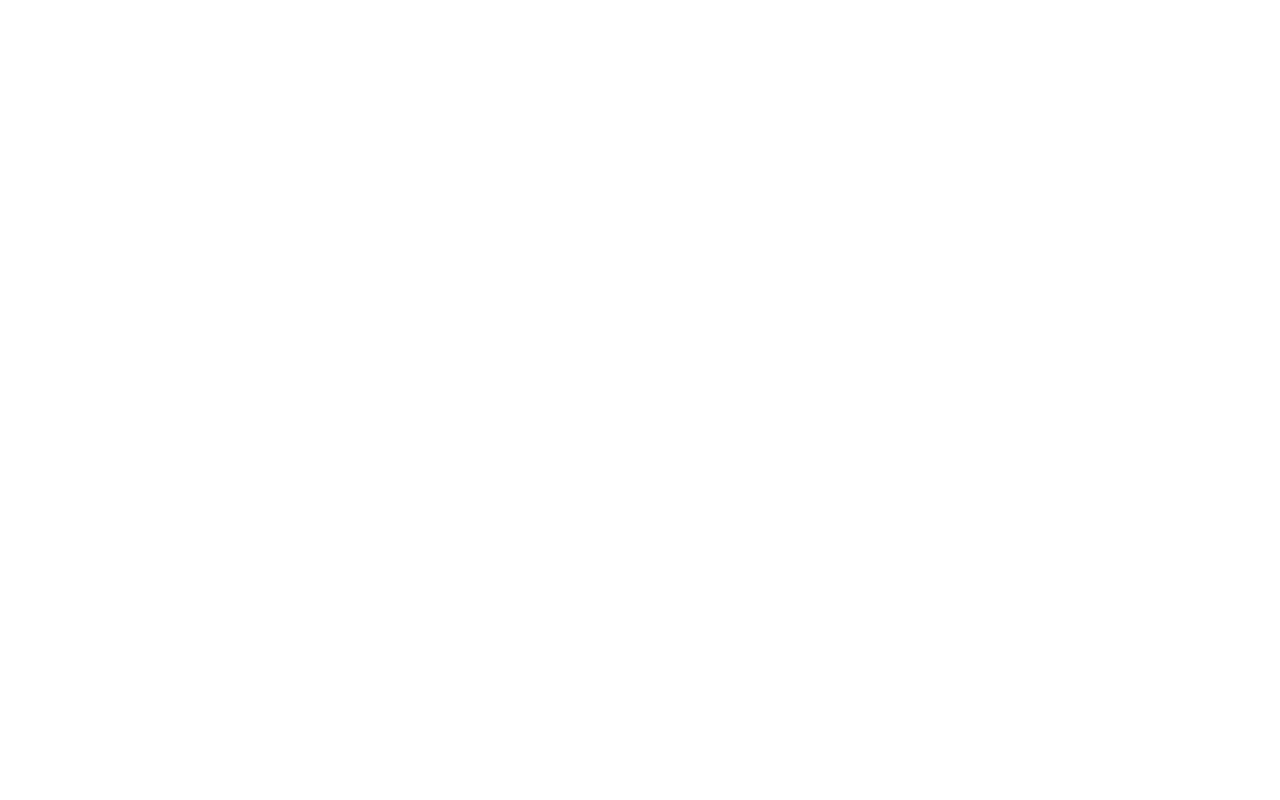
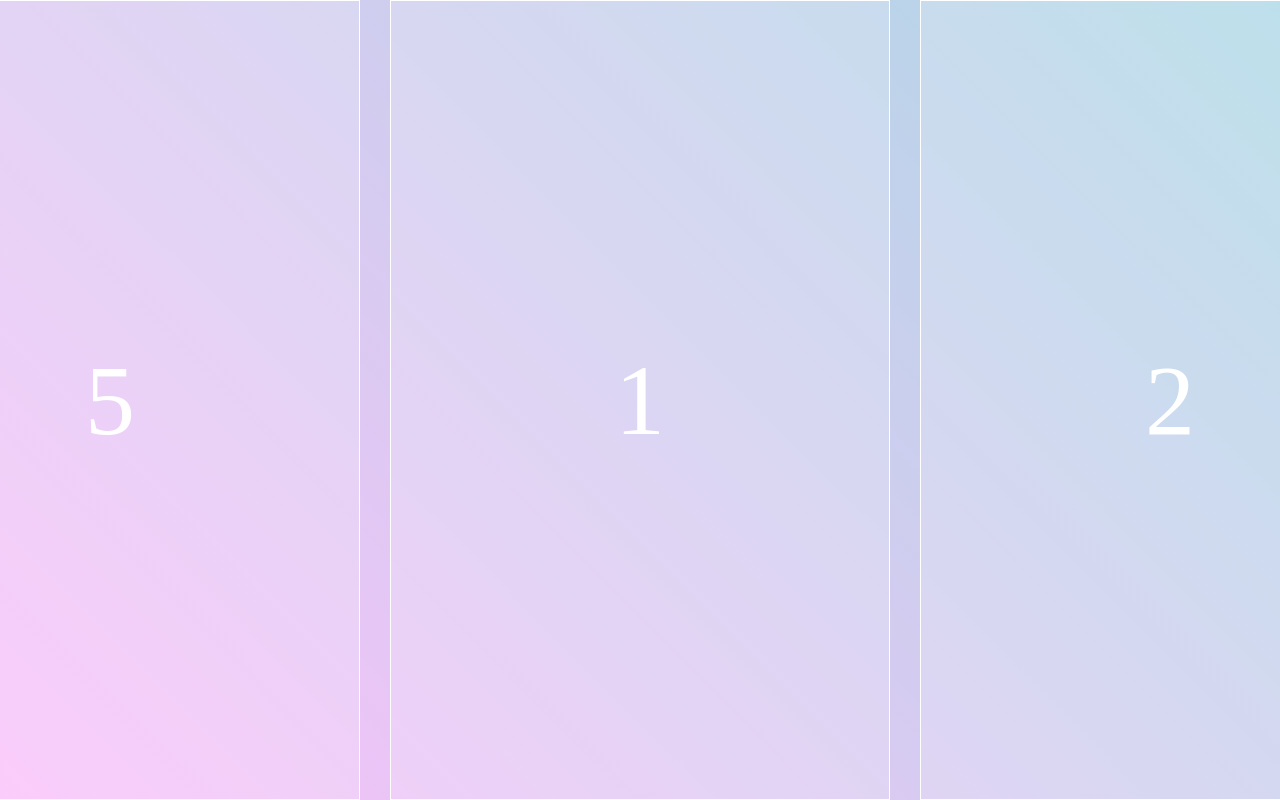
Before and after one commit to zkawlrlz/swiper_gallery, a plain HTML site: page index.html in a window 1280 px wide. Drawn offline with nearby package versions, Linux system fonts and the light colour scheme.

Commit message:
step1 기본 스와이퍼 사용법

```diff
--- a/index.html
+++ b/index.html
@@ -11,6 +11,27 @@
   <script src="https://cdn.jsdelivr.net/npm/swiper@9/swiper-bundle.min.js"></script>
 </head>
 <body>
+  <main>
+    <section class="swiper-wrapper">
+      <article class="swiper-slide">1</article>
+      <article class="swiper-slide">2</article>
+      <article class="swiper-slide">3</article>
+      <article class="swiper-slide">4</article>
+      <article class="swiper-slide">5</article>
+    </section>
+  </main>
 
+  <script>
+    //기본 Swiper 연결법
+    const swiper = new Swiper("main",{
+      speed: 500, //스와이프시 패널이 넘어가는 속도
+      loop: true,
+      direction: "horizontal", //horizontal 가로 , vertical 세로
+      grabCursor: true,
+      slidesPerView: "auto", //숫자 (해당갯수패단위로 패널 출력), "auto": 100%, 특정 크기를 지정
+      spaceBetween: 30, //패널사이 간격 (px)
+      centeredSlides: true, //활성화 패널을 항상 가로 가운데 배치
+    });
+  </script>
 </body>
 </html>
--- a/scss/style.scss
+++ b/scss/style.scss
@@ -1,3 +1,28 @@
 @charset "UTF-8";
 @import "reset";
 @import url('https://fonts.googleapis.com/css2?family=Orbitron&family=Roboto:wght@100&display=swap');
+
+main {
+  width: 100%;
+  height: 100vh;
+  background: linear-gradient(45deg,rgb(250, 192, 250),lightblue );
+  overflow: hidden;
+  position: relative;
+
+ .swiper-wrapper {
+  width: 100%;
+  height: 100%;
+
+  .swiper-slide {
+    width: 500px;
+    height: 100%;
+    background: rgba(255,255,255,.2);
+    font-size: 100px;
+    color: #fff;
+    display: flex;
+    justify-content: center;
+    align-items: center;
+    border: 1px solid #fff
+  }
+ }
+}
```
Also changed, not shown: css/style.css, 1 other file.
